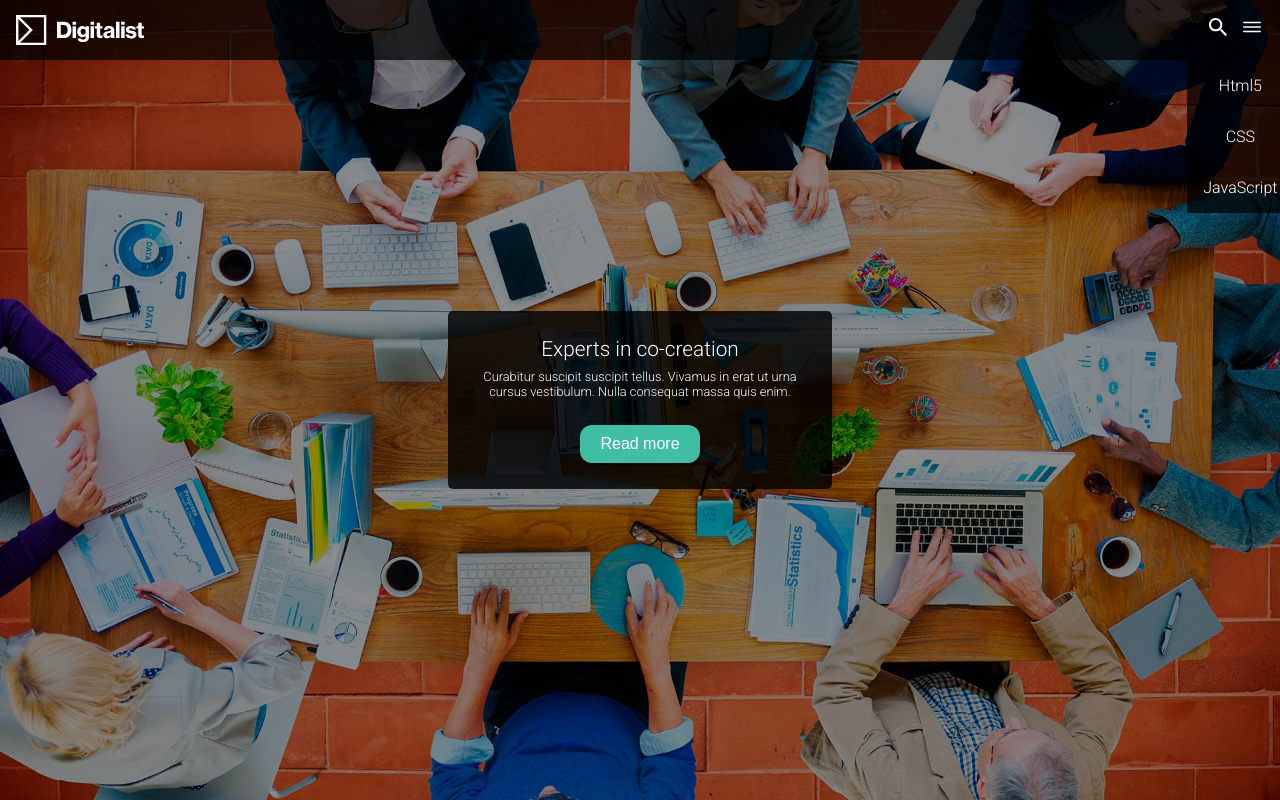
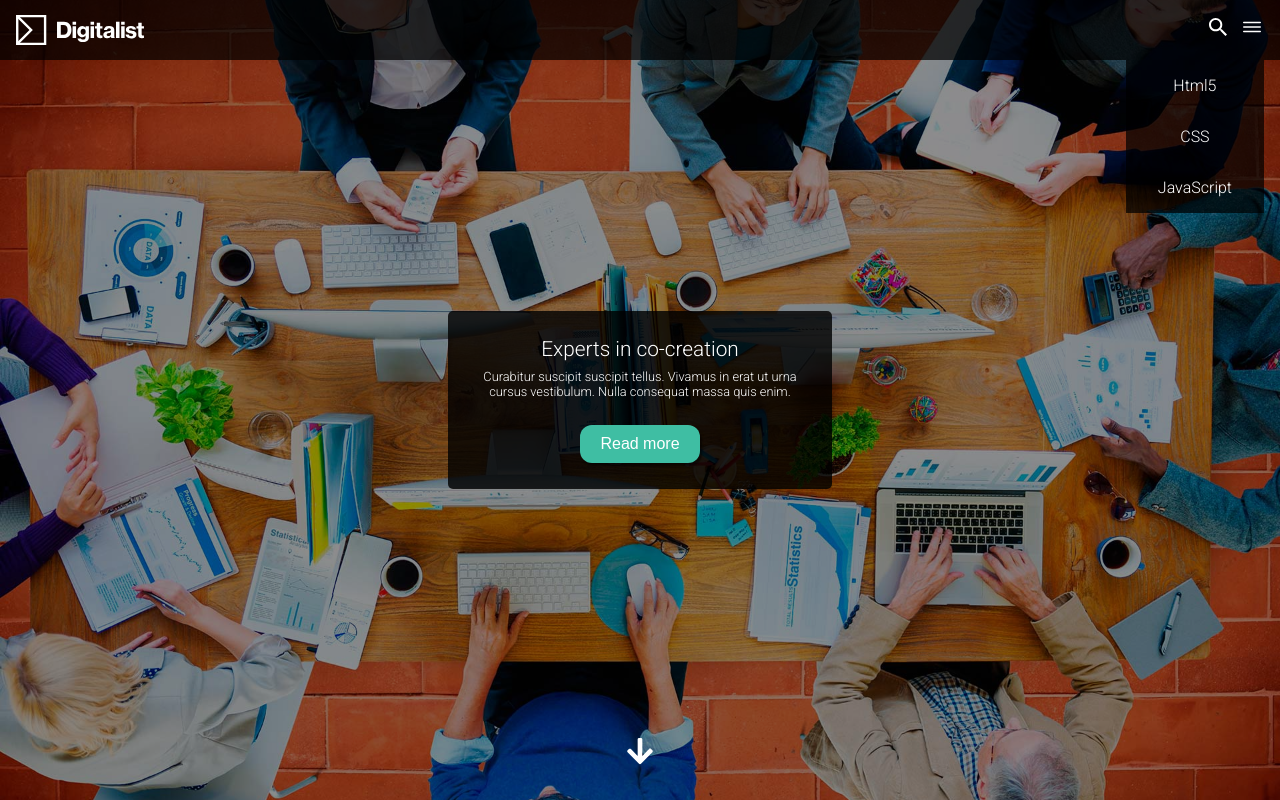
Before and after one commit to Chewbeccaz/digitalist-kodtest, a React (Vite) app in the folder client/: page / in a window 1280 px wide. Both pictures are taken after a click on the button 1251 px from the left and 29 px from the top of the page. Shown: the top 800 px of the page. Built offline with nearby package versions, Linux system fonts and the light colour scheme.

Commit message:
added scroll

```diff
--- a/client/src/components/Header.tsx
+++ b/client/src/components/Header.tsx
@@ -1,4 +1,5 @@
 import { Navbar } from "./Navbar";
+import { Scroll } from "./Scroll";
 
 export const Header = () => {
   return (
@@ -15,6 +16,7 @@ export const Header = () => {
           </p>
           <button className="common-btn">Read more</button>
         </div>
+        <Scroll />
       </div>
     </>
   );
--- /dev/null
+++ b/client/src/components/Scroll.tsx
@@ -0,0 +1,21 @@
+import { FaArrowDown } from "react-icons/fa";
+
+export const Scroll = () => {
+  const scrollDown = () => {
+    const heroBlock = document.querySelector(".container");
+    if (heroBlock) {
+      heroBlock.scrollIntoView({ behavior: "smooth" });
+    } else {
+      console.log("Kunde inte scrolla.");
+    }
+  };
+
+  return (
+    <div
+      className="scroll-icon"
+      onClick={scrollDown}
+      style={{ cursor: "pointer" }}>
+      <FaArrowDown size={30} />
+    </div>
+  );
+};
--- a/client/src/styles/_menu.scss
+++ b/client/src/styles/_menu.scss
@@ -13,7 +13,7 @@
 .menu-dropdown {
   position: absolute;
   top: 100%;
-  left: 65%;
+  right: 0;
   background-color: rgba(0, 0, 0, 0.721);
   opacity: 0;
   transform: translateY(-10px);
@@ -25,7 +25,7 @@
     margin: 0;
 
     li {
-      padding: Index.$gutter * 2;
+      padding: 16px 32px;
       text-align: center;
       cursor: pointer;
 
@@ -75,6 +75,6 @@
   .menu-dropdown {
     position: absolute;
     top: 100%;
-    left: 40%;
+    // left: 40%;
   }
 }
--- /dev/null
+++ b/client/src/styles/_scroll.scss
@@ -0,0 +1,15 @@
+.scroll-icon {
+  position: absolute;
+  bottom: 30px;
+  left: 50%;
+  transform: translateX(-50%);
+  color: white;
+  cursor: pointer;
+  z-index: 1;
+}
+
+@media (max-width: 768px) {
+  .scroll-icon {
+    display: none;
+  }
+}
--- a/client/src/styles/main.scss
+++ b/client/src/styles/main.scss
@@ -3,3 +3,4 @@
 @use "./navbar";
 @use "./searchbox";
 @use "./menu";
+@use "./scroll";
```
